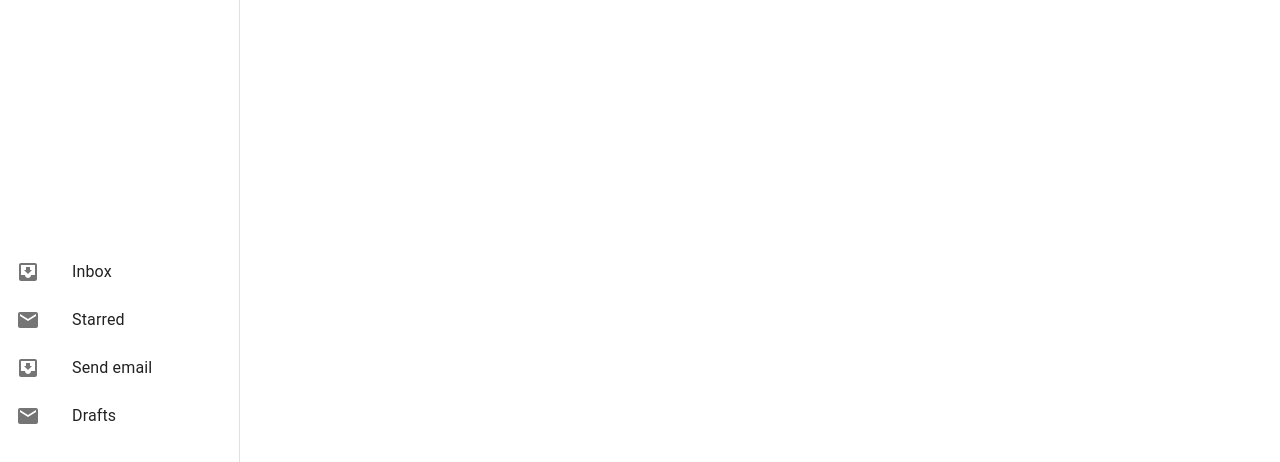
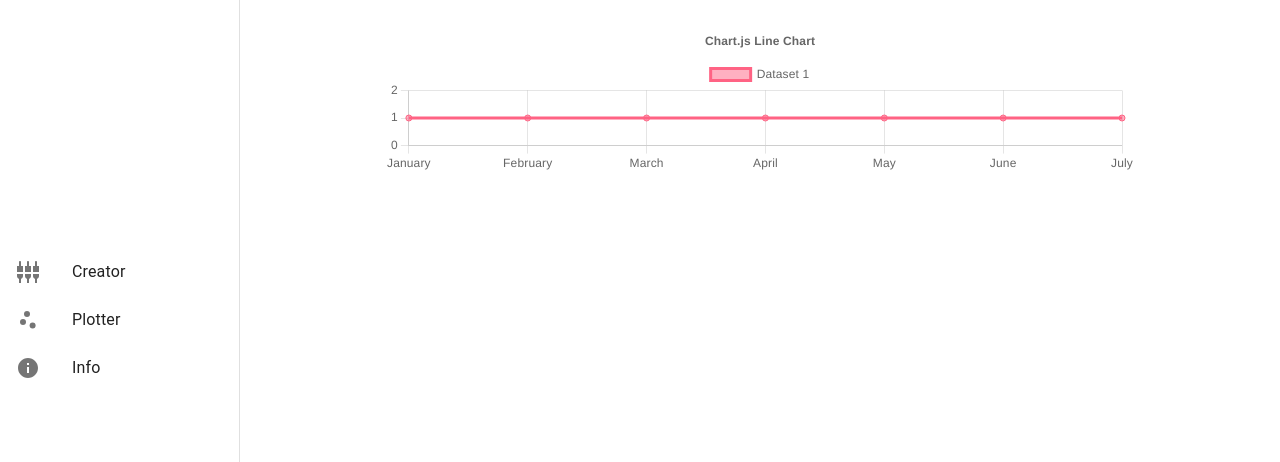
Before and after one commit to hrou0003/linear-programmer, a Next.js app in the folder frontend/: page / in a window 1280 px wide. Shown: the top 462 px of the page. Built offline with nearby package versions, Linux system fonts and the light colour scheme.

Commit message:
responsive chart + updated nav

```diff
--- a/frontend/components/navigation/NavDrawer.tsx
+++ b/frontend/components/navigation/NavDrawer.tsx
@@ -2,13 +2,8 @@ import { Drawer } from "@mui/material";
 import { Box } from "@mui/system";
 import React from "react";
 import Sidebar from "./Sidebar";
-import ListItemIcon from '@mui/material/ListItemIcon';
-import ListItemButton from '@mui/material/ListItemButton';
-import ListItemText from '@mui/material/ListItemText';
-import MailIcon from '@mui/icons-material/Mail';
 import MenuIcon from '@mui/icons-material/Menu';
 import IconButton from '@mui/material/IconButton';
-import InboxIcon from '@mui/icons-material/MoveToInbox';
 
 const drawerWidth = 240;
 
--- a/frontend/components/navigation/Sidebar.tsx
+++ b/frontend/components/navigation/Sidebar.tsx
@@ -12,25 +12,41 @@ import ListItemButton from '@mui/material/ListItemButton';
 import ListItemIcon from '@mui/material/ListItemIcon';
 import ListItemText from '@mui/material/ListItemText';
 import MailIcon from '@mui/icons-material/Mail';
-import MenuIcon from '@mui/icons-material/Menu';
-import Toolbar from '@mui/material/Toolbar';
-import Typography from '@mui/material/Typography';
+import SettingsInputComponentIcon from '@mui/icons-material/SettingsInputComponent';
+import ScatterPlotIcon from '@mui/icons-material/ScatterPlot';
+import InfoIcon from '@mui/icons-material/Info';
 
 const Sidebar = () => {
 
   return (
       <Box sx={{marginTop: '30vh'}}>
       <List>
-        {['Inbox', 'Starred', 'Send email', 'Drafts'].map((text, index) => (
-          <ListItem key={text} disablePadding>
+          <ListItem disablePadding>
             <ListItemButton>
               <ListItemIcon>
-                {index % 2 === 0 ? <InboxIcon /> : <MailIcon />}
+                <SettingsInputComponentIcon />
               </ListItemIcon>
-              <ListItemText primary={text} />
+              <ListItemText primary="Creator" />
             </ListItemButton>
           </ListItem>
-        ))}
+
+          <ListItem disablePadding>
+            <ListItemButton>
+              <ListItemIcon>
+                <ScatterPlotIcon />
+              </ListItemIcon>
+              <ListItemText primary="Plotter" />
+            </ListItemButton>
+          </ListItem>
+
+          <ListItem disablePadding>
+            <ListItemButton>
+              <ListItemIcon>
+                <InfoIcon />
+              </ListItemIcon>
+              <ListItemText primary="Info" />
+            </ListItemButton>
+          </ListItem>
       </List>
       </Box>
   )
--- a/frontend/components/sections/Main.tsx
+++ b/frontend/components/sections/Main.tsx
@@ -17,6 +17,7 @@ import Toolbar from '@mui/material/Toolbar';
 import Typography from '@mui/material/Typography';
 import Sidebar from '../navigation/Sidebar';
 import NavDrawer from '../navigation/NavDrawer';
+import Plotter from './Plotter';
 
 const drawerWidth = 240;
 
@@ -33,7 +34,8 @@ export default function Main() {
         component="main"
         sx={{ flexGrow: 1, p: 3, width: { sm: `calc(100% - ${drawerWidth}px)`}, height: '100vh' }}
       >
-        <Typography color={'white'}>Testing</Typography>
+        <Plotter />
+
       </Box>
     </Box>
   );
--- a/frontend/components/sections/Plotter.tsx
+++ b/frontend/components/sections/Plotter.tsx
@@ -1,10 +1,79 @@
+import React from 'react';
+import {
+  Chart as ChartJS,
+  CategoryScale,
+  LinearScale,
+  PointElement,
+  LineElement,
+  Title,
+  Tooltip,
+  Legend,
+} from 'chart.js';
+import { Line } from 'react-chartjs-2';
+import { Box } from '@mui/system';
 
 
 const Plotter = () => {
 
-    return (
-        <h1>test</h1>
-    )
+  ChartJS.register(
+    CategoryScale,
+    LinearScale,
+    PointElement,
+    LineElement,
+    Title,
+    Tooltip,
+    Legend,
+  );
+
+  const options = {
+    responsive: true,
+    maintainAspectRatio: false,
+    plugins: {
+      legend: {
+        position: 'top' as const,
+      },
+      title: {
+        display: true,
+        text: 'Chart.js Line Chart',
+      },
+      zoom: {
+        zoom: {
+          wheel: {
+            enabled: true,
+          },
+          pinch: {
+            enabled: true,
+          },
+          mode: "xy",
+        }
+      }
+    },
+  };
+
+  const labels = ['January', 'February', 'March', 'April', 'May', 'June', 'July'];
+
+  const data = {
+    labels,
+    datasets: [
+      {
+        label: 'Dataset 1',
+        data: [1, 1, 1, 1, 1, 1, 1, 1, 1],
+        borderColor: 'rgb(255, 99, 132)',
+        backgroundColor: 'rgba(255, 99, 132, 0.5)',
+      },
+    ],
+  };
+
+  return (
+    <Box
+      sx={{
+        width: 'calc(100% - 240px)',
+        margin: 'auto'
+      }}
+    >
+      <Line options={options} data={data} />
+    </Box>
+  )
 }
 
 export default Plotter;
--- a/frontend/package.json
+++ b/frontend/package.json
@@ -14,8 +14,13 @@
     "@mui/icons-material": "^5.8.4",
     "@mui/material": "^5.9.2",
     "@mui/x-data-grid": "^5.14.0",
+    "chart.js": "^3.8.2",
+    "chartjs-plugin-zoom": "^1.2.1",
+    "faker": "^6.6.6",
+    "hammerjs": "^2.0.8",
     "next": "12.2.3",
     "react": "18.2.0",
+    "react-chartjs-2": "^4.3.1",
     "react-dom": "18.2.0",
     "styled-components": "^5.3.5"
   },
```
Also changed, not shown: 2 other files (tests, documents, lock files or other folders).
